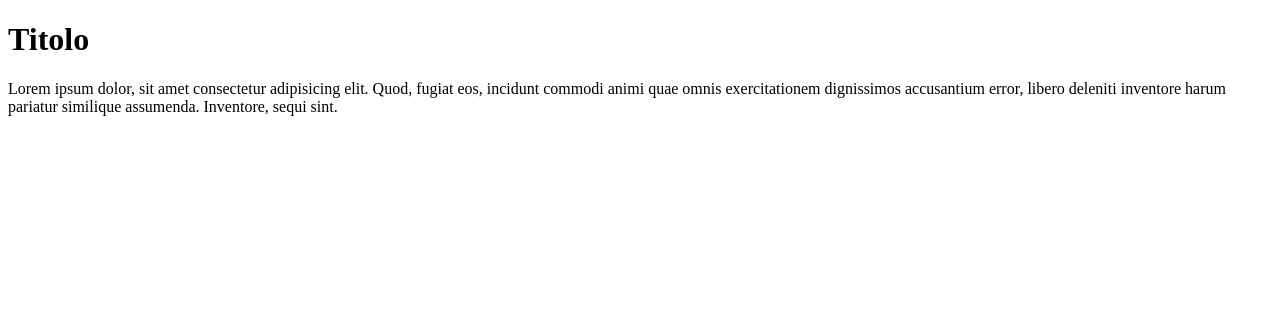
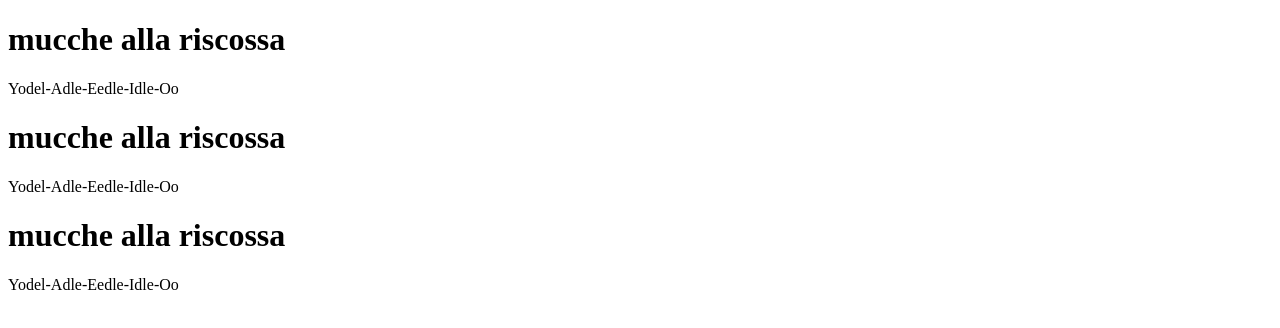
Before and after one commit to DavidZarfati/react-form, a React (Vite) app: page / in a window 1280 px wide. Shown: the top 328 px of the page. Built offline with nearby package versions, Linux system fonts and the light colour scheme.

Commit message:
feat:creati card e cardlist con stampa in pagina

```diff
--- a/components/Card.jsx
+++ b/components/Card.jsx
@@ -1,8 +1,8 @@
-export default function Card() {
+export default function Card({ title, content }) {
     return (
         <div>
-            <h1>Titolo</h1>
-            <p>Lorem ipsum dolor, sit amet consectetur adipisicing elit. Quod, fugiat eos, incidunt commodi animi quae omnis exercitationem dignissimos accusantium error, libero deleniti inventore harum pariatur similique assumenda. Inventore, sequi sint.</p>
+            <h1>{title}</h1>
+            <p>{content}</p>
         </div>
     )
 }
--- a/components/CardGrid.jsx
+++ b/components/CardGrid.jsx
@@ -1,7 +1,11 @@
 import Card from "./Card";
 
-export default function (articoli) {
+export default function CardGrid({ articoli }) {
     return (
-        <Card />
-    )
+        <>
+            {articoli.map((articolo, index) => (
+                <Card key={index} {...articolo} />
+            ))}
+        </>
+    );
 }
--- a/src/App.jsx
+++ b/src/App.jsx
@@ -3,13 +3,13 @@ import './App.css'
 import CardGrid from '../components/CardGrid'
 
 const articoli = [
-  { title: "mucche alla riscossa", content: "Yodel-Adle-Eedle-Idle-Oo" },
-  { title: "mucche alla riscossa", content: "Yodel-Adle-Eedle-Idle-Oo" },
-  { title: "mucche alla riscossa", content: "Yodel-Adle-Eedle-Idle-Oo" },
+  { title: "mucche alla riscossa", content: "Yodel-Adle-Eedle-Idle-Oo", id: 1 },
+  { title: "mucche alla riscossa", content: "Yodel-Adle-Eedle-Idle-Oo", id: 2 },
+  { title: "mucche alla riscossa", content: "Yodel-Adle-Eedle-Idle-Oo", id: 3 },
 ]
 
 function App() {
-  const [count, setCount] = useState(0)
+  // const [count, setCount] = useState(0)
 
   return (
     <>
```
